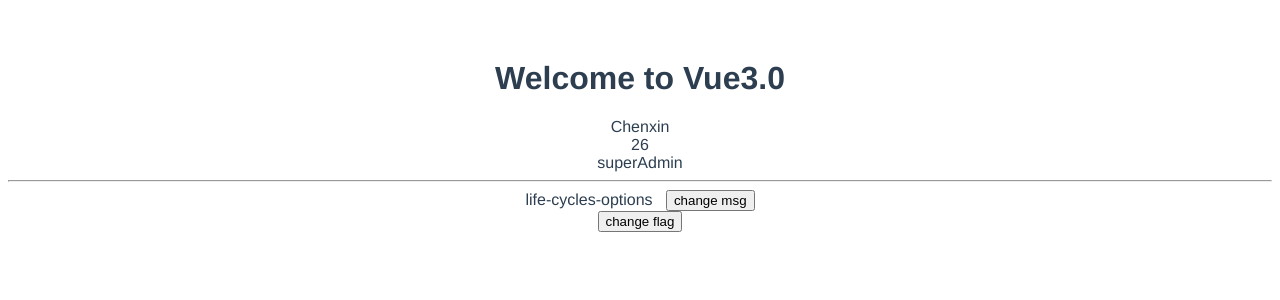
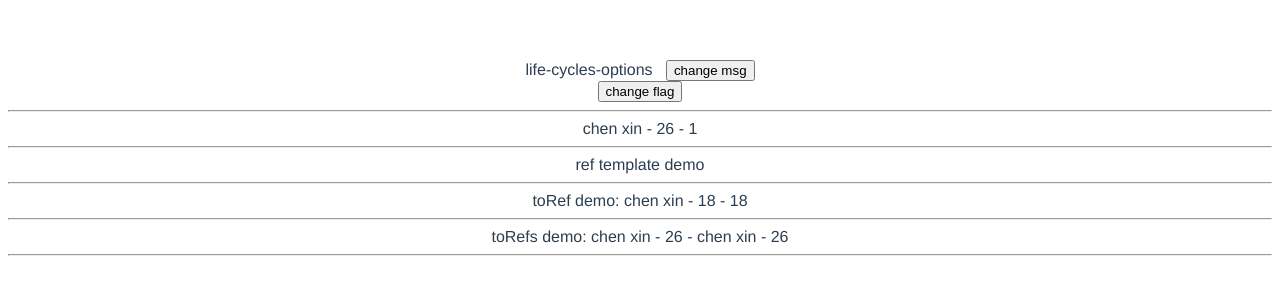
Before and after one commit to smilecode11/interview-vue3, a Vue app: page / in a window 1280 px wide. Shown: the top 300 px of the page. Built offline with nearby package versions, Linux system fonts and the light colour scheme.

Commit message:
feat:computed 响应式理解

```diff
--- a/src/App.vue
+++ b/src/App.vue
@@ -1,13 +1,29 @@
 <template>
-  <HelloWorld msg="Welcome to Vue3.0" />
-  <hr />
+  <!-- <HelloWorld msg="Welcome to Vue3.0" />
+  <hr /> -->
   <LifeCyclesDemo v-if="flag" />
   <button @click="flag = !flag">change flag</button>
+  <hr />
+  <RefDemo />
+  <hr />
+  <RefTemplateDemo />
+  <hr />
+  <toRefDemo />
+  <hr />
+  <toRefsDemo />
+  <hr />
+  <ComputedDemo />
 </template>
 
 <script lang="ts">
-import HelloWorld from "./components/HelloWorld.vue";
+// import HelloWorld from "./components/HelloWorld.vue";
 import LifeCyclesDemo from "./components/LifeCyclesDemo.vue";
+import RefDemo from "./components/RefDemo.vue";
+import RefTemplateDemo from "./components/RefTemplateDemo.vue";
+import toRefDemo from "./components/toRefDemo.vue";
+import toRefsDemo from "./components/toRefsDemo.vue";
+import ComputedDemo from "./components/ComputedDemo.vue";
+
 
 export default {
   name: "App",
@@ -17,8 +33,13 @@
     };
   },
   components: {
-    HelloWorld,
+    // HelloWorld,
     LifeCyclesDemo,
+    RefDemo,
+    RefTemplateDemo,
+    toRefDemo,
+    toRefsDemo,
+    ComputedDemo
   },
 };
 </script>
--- /dev/null
+++ b/src/components/ComputedDemo.vue
@@ -0,0 +1,66 @@
+<template>
+  <div class="computed-demo">
+    <div>Computed Demo</div>
+    <div>computed - {{ tempVal }}</div>
+  </div>
+</template>
+
+<script lang="ts">
+import { defineComponent } from "vue";
+export default defineComponent({
+  name: "computed-demo",
+  async setup() {
+    console.log("- computed demo mounted -");
+
+    //#region 对 computed 实现的理解伪代码
+    //    错误理解
+    /* computed((getter) => {
+      let value;
+      watchEffect(() => {
+        value = getter();
+      });
+      return value;
+    }); */
+
+    //  正确理解, 引用数据类型数据响应
+    /* computed((getter) => {
+      let ref = {
+        value: null,
+      };
+      watchEffect(() => {
+        ref.value = getter();
+      });
+      return ref;
+    }); */
+
+    let tempVal = {};
+
+    function aRefFunc(getter: Function) {
+      console.log("- aRefFunc running -");
+      let ref = {
+        value: null,
+      };
+      setTimeout(() => {
+        ref.value = getter();
+      }, 1500);
+      return ref;
+    }
+
+    tempVal = aRefFunc(() => 100);
+    console.log("- tempVal - ", tempVal);
+
+    await new Promise((resolve: Function) =>
+      setTimeout(() => {
+        resolve();
+      }, 1500)
+    );
+    console.log("- sleep with 1500 -");
+    console.log("- tempVal - ", tempVal);
+
+    //#endregion
+    return {
+      tempVal,
+    };
+  },
+});
+</script>
--- /dev/null
+++ b/src/components/RefDemo.vue
@@ -0,0 +1,34 @@
+<template>
+  <div class="ref-demo">
+    {{ person.name }} - {{ person.age }} - {{ person.identity }}
+  </div>
+</template>
+
+<script lang="ts">
+import { ref, reactive } from "vue";
+export default {
+  name: "ref-demo",
+  setup() {
+    const ageRef = ref(18); //  1.值类型响应式
+    const identityRef = ref(1);
+
+    const person = reactive({
+      name: "Chenxin",
+      age: ageRef,  //  2.可用于 reactive
+      identity: identityRef.value, //  *如此赋值将会失去去响应式
+    });
+
+    setTimeout(() => {
+      ageRef.value = 26;    //  3.通过 .value 修改值
+      identityRef.value = 99;
+
+      person.name = "chen xin";
+    }, 2500);
+
+    return {
+      person,
+      ageRef,
+    };
+  },
+};
+</script>
--- /dev/null
+++ b/src/components/RefTemplateDemo.vue
@@ -0,0 +1,22 @@
+<template>
+  <div><span ref="node">ref template demo</span> <br /></div>
+</template>
+
+<script lang="ts">
+import { defineComponent, ref, onMounted } from "vue";
+export default defineComponent({
+  name: "ref-template",
+  setup() {
+    const node = ref<null | HTMLElement>(null);
+
+    onMounted(() => {
+      //   console.log(node.value && node.value.innerHTML);
+      console.log(node.value?.innerHTML);
+    });
+
+    return {
+      node,
+    };
+  },
+});
+</script>
--- /dev/null
+++ b/src/components/toRefDemo.vue
@@ -0,0 +1,32 @@
+<template>
+  <div class="toRef-demo">toRef demo: {{ state.name }} - {{ state.age }} - {{ageRef}}</div>
+</template>
+
+<script lang="ts">
+import { defineComponent, reactive, toRef } from "vue";
+export default defineComponent({
+  name: "toRef-demo",
+  setup() {
+    const state = reactive({
+      name: "Chen xin",
+      age: 18,
+    });
+
+    const ageRef = toRef(state, "age");
+
+    setTimeout(() => {
+      state.name = "chen xin";
+      ageRef.value = 26;
+    }, 1500);
+
+    setTimeout(() => {
+      state.age = 18;
+    }, 3000);
+
+    return {
+      state,
+      ageRef
+    };
+  },
+});
+</script>
--- /dev/null
+++ b/src/components/toRefsDemo.vue
@@ -0,0 +1,33 @@
+<template>
+  <div class="toRefs-demo">
+    toRefs demo: {{ state.name }} - {{ state.age }} - {{ name }} - {{ age }}
+  </div>
+</template>
+
+<script lang="ts">
+import { defineComponent, reactive, toRefs } from "vue";
+export default defineComponent({
+  name: "toRefs-demo",
+  setup() {
+    const state = reactive({
+      name: "Chen xin",
+      age: 18,
+    });
+
+    const stateWithRefs = toRefs(state);
+
+    setTimeout(() => {
+      state.age = 26;
+    }, 1500);
+
+    setTimeout(() => {
+      stateWithRefs.name.value = "chen xin";
+    }, 3000);
+
+    return {
+      state,
+      ...stateWithRefs,
+    };
+  },
+});
+</script>
```
